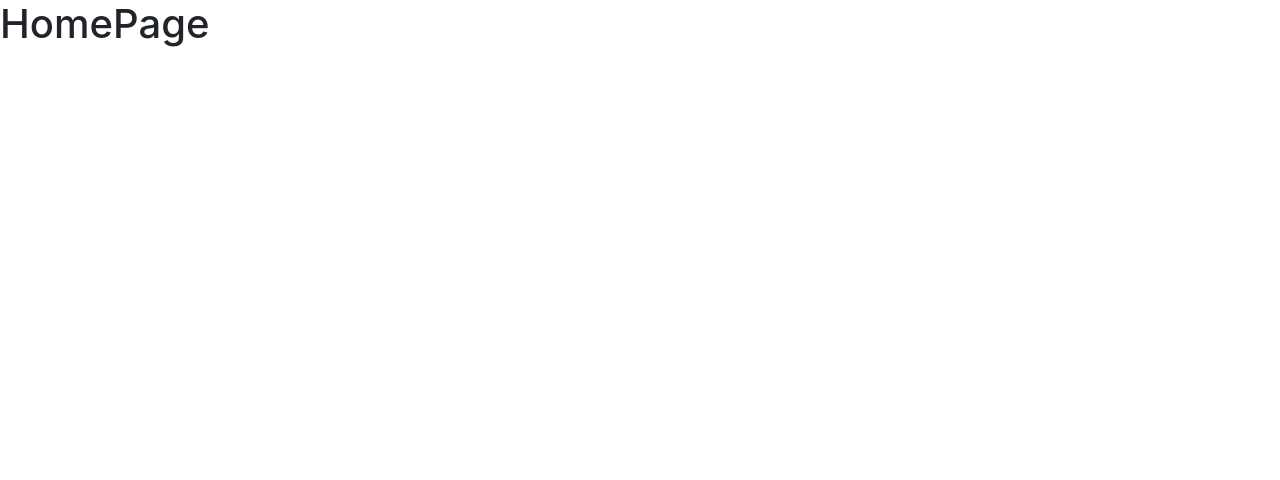
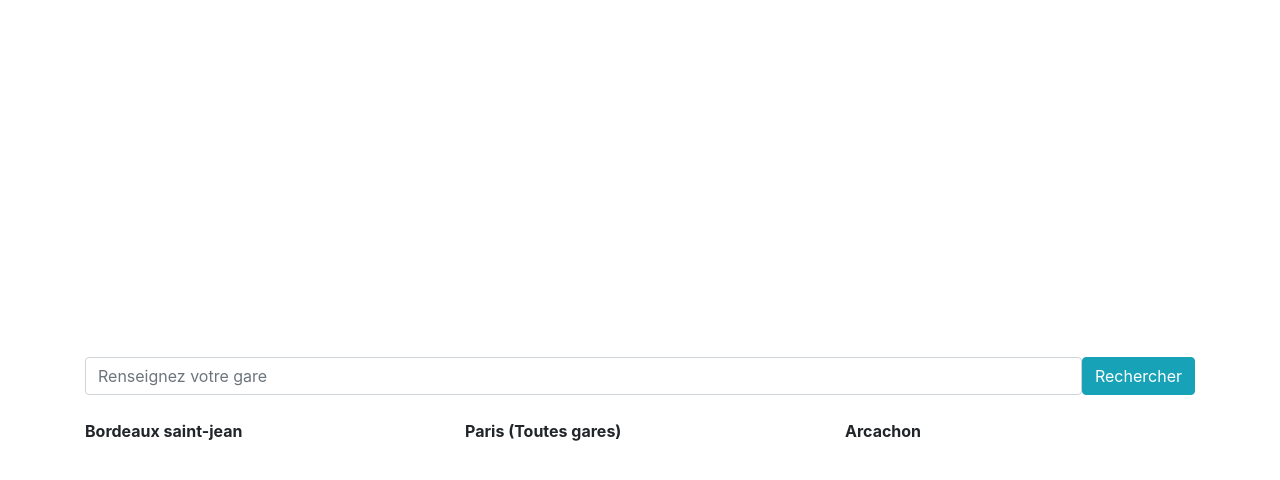
Before and after one commit to SombreroElGringo/hondana, a React (Create React App) app in the folder client/: page / in a window 1280 px wide. Shown: the top 480 px of the page. Built offline with nearby package versions, Linux system fonts and the light colour scheme.

Commit message:
feature(SN-18): Getting started Homepage
Starting the homepage design

```diff
--- a/client/src/pages/HomePage/HomePage.css
+++ b/client/src/pages/HomePage/HomePage.css
@@ -0,0 +1 @@
+#homepage{height:100vh;display:-webkit-box;display:flex;-webkit-box-align:center;align-items:center;-webkit-box-pack:center;justify-content:center;-webkit-box-orient:vertical;-webkit-box-direction:normal;flex-direction:column}#homepage .search-station,#homepage .stations-result{width:100%}
--- a/client/src/pages/HomePage/HomePage.js
+++ b/client/src/pages/HomePage/HomePage.js
@@ -1,9 +1,62 @@
-import React, {Component} from 'react'
+import React, { Component } from 'react';
+import "./HomePage.css"
 
-class HomePage extends Component{
-    render(){
-        return <h1>HomePage</h1>
-    }
+class HomePage extends Component {
+  state = {
+    stations: undefined,
+  };
+
+  submitHandler() {
+	  this.setState({
+	    stations: [
+        { name: 'Bordeaux saint-jean' },
+        { name: 'Paris (Toutes gares)' },
+        { name: 'Arcachon' },
+      ],
+    });
+  }
+
+  componentDidMount(){
+  	this.submitHandler();
+  }
+
+  render() {
+    const { stations } = this.state;
+
+    return (
+      <div className={"container"} id={"homepage"}>
+        <div className={'search-station'}>
+          <form
+            onSubmit={e => {
+              e.preventDefault();
+              this.submitHandler();
+            }}
+          >
+            <div className="d-flex">
+              <input
+                className="form-control"
+                type="text"
+                placeholder={'Renseignez votre gare'}
+              />
+              <button className={'btn btn-info'} type={'submit'}>
+                Rechercher
+              </button>
+            </div>
+          </form>
+        </div>
+        <div className="stations-result mt-4">
+          <div className="row">
+            {stations &&
+              stations.map(station => {
+                return <div className={"col-md-4"}>
+	                <b>{station.name}</b>
+                </div>;
+              })}
+          </div>
+        </div>
+      </div>
+    );
+  }
 }
 
 export default HomePage;
```
